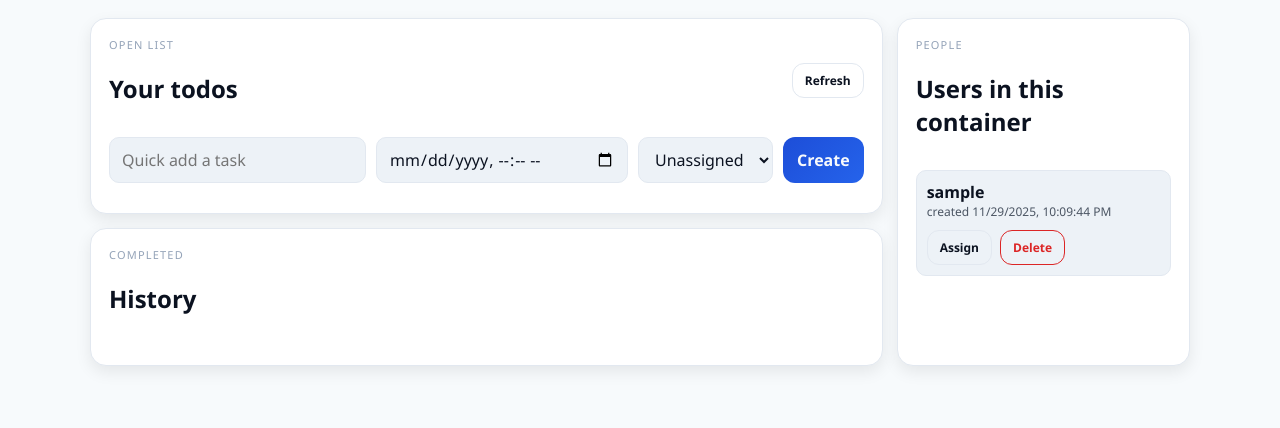
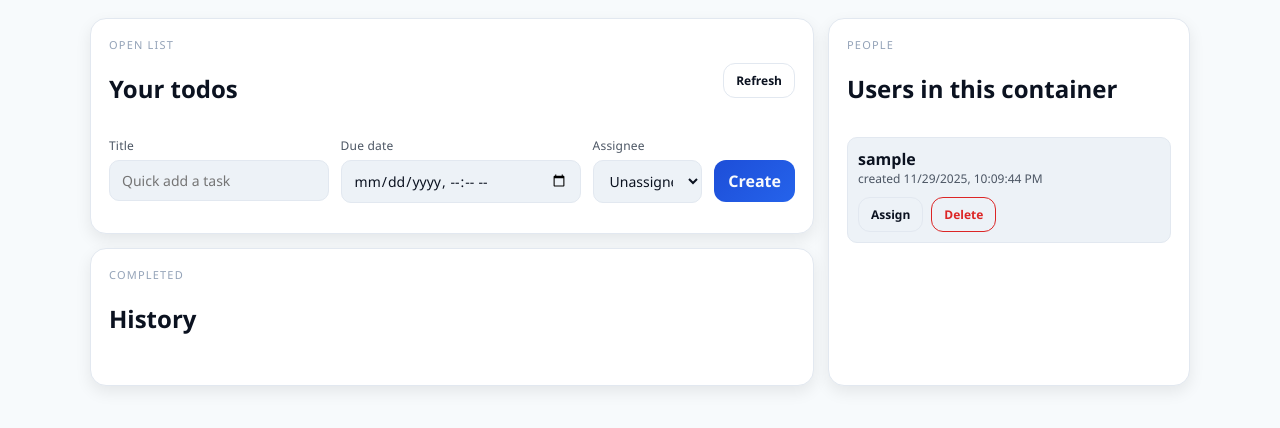
Before and after one commit to KAV7272/container-todo, a Flask app: page / in a window 1280 px wide. Shown: the part 68-496 px from the top of the page. Run offline with Flask 3, Linux system fonts and the light colour scheme; the visitor is signed in with stand-in values (Sample User, id 1); data comes from the database, SQL or seed files in the repository; data that the repository does not hold is empty; some libraries are stand-ins or nearby versions.

Commit message:
Initial todo app

```diff
--- a/static/style.css
+++ b/static/style.css
@@ -220,9 +220,26 @@
 
 .new-task {
   display: grid;
-  grid-template-columns: 1.5fr 1.1fr 1fr auto;
-  gap: 10px;
+  grid-template-columns: minmax(0, 2fr) minmax(240px, 1.1fr) minmax(0, 1fr) auto;
+  gap: 12px;
   margin-bottom: 12px;
+}
+
+.field {
+  display: flex;
+  flex-direction: column;
+  gap: 6px;
+}
+
+.field-label {
+  font-size: 12px;
+  color: var(--muted);
+  letter-spacing: 0.2px;
+}
+
+.create-btn-wrap {
+  display: flex;
+  align-items: flex-end;
 }
 
 .task-list {
@@ -272,7 +289,7 @@
 }
 
 .due-input {
-  min-width: 170px;
+  min-width: 220px;
 }
 
 .sidebar {
--- a/templates/index.html
+++ b/templates/index.html
@@ -80,12 +80,24 @@
                 <button class="ghost small" id="refresh-btn">Refresh</button>
               </div>
               <form id="new-task-form" class="new-task">
+                <label class="field">
+                  <span class="field-label">Title</span>
                   <input id="task-title" placeholder="Quick add a task" maxlength="160" required>
+                </label>
+                <label class="field">
+                  <span class="field-label">Due date</span>
                   <input id="task-due" type="datetime-local" aria-label="Due date">
+                </label>
+                <label class="field">
+                  <span class="field-label">Assignee</span>
                   <select id="task-assignee">
                     <option value="">Unassigned</option>
                   </select>
+                </label>
+                <div class="field create-btn-wrap">
+                  <span class="field-label">&nbsp;</span>
                   <button type="submit">Create</button>
+                </div>
               </form>
               <ul id="task-list" class="task-list"></ul>
             </div>
```
Lines whose indentation alone changed are shown as unchanged.
